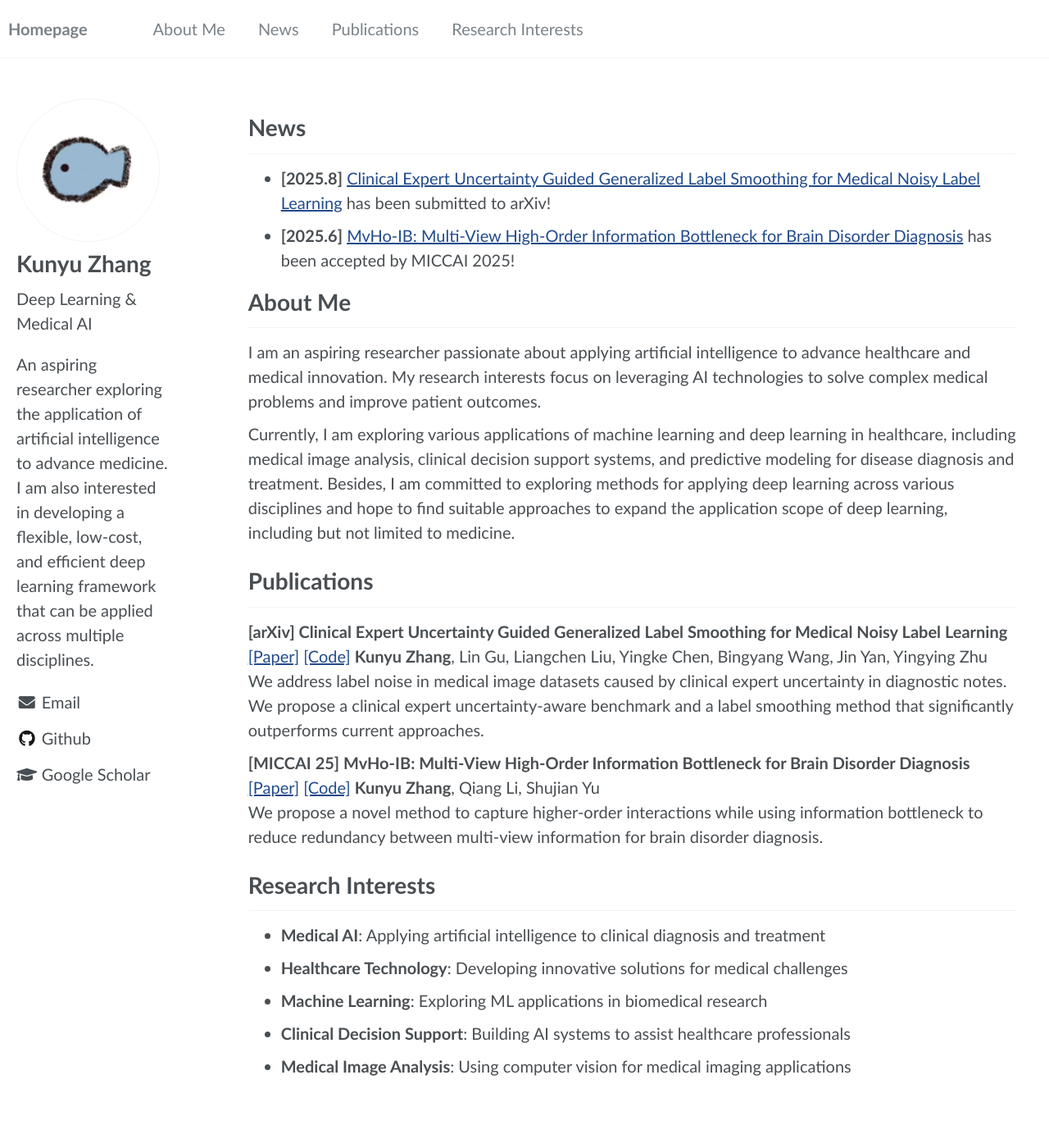
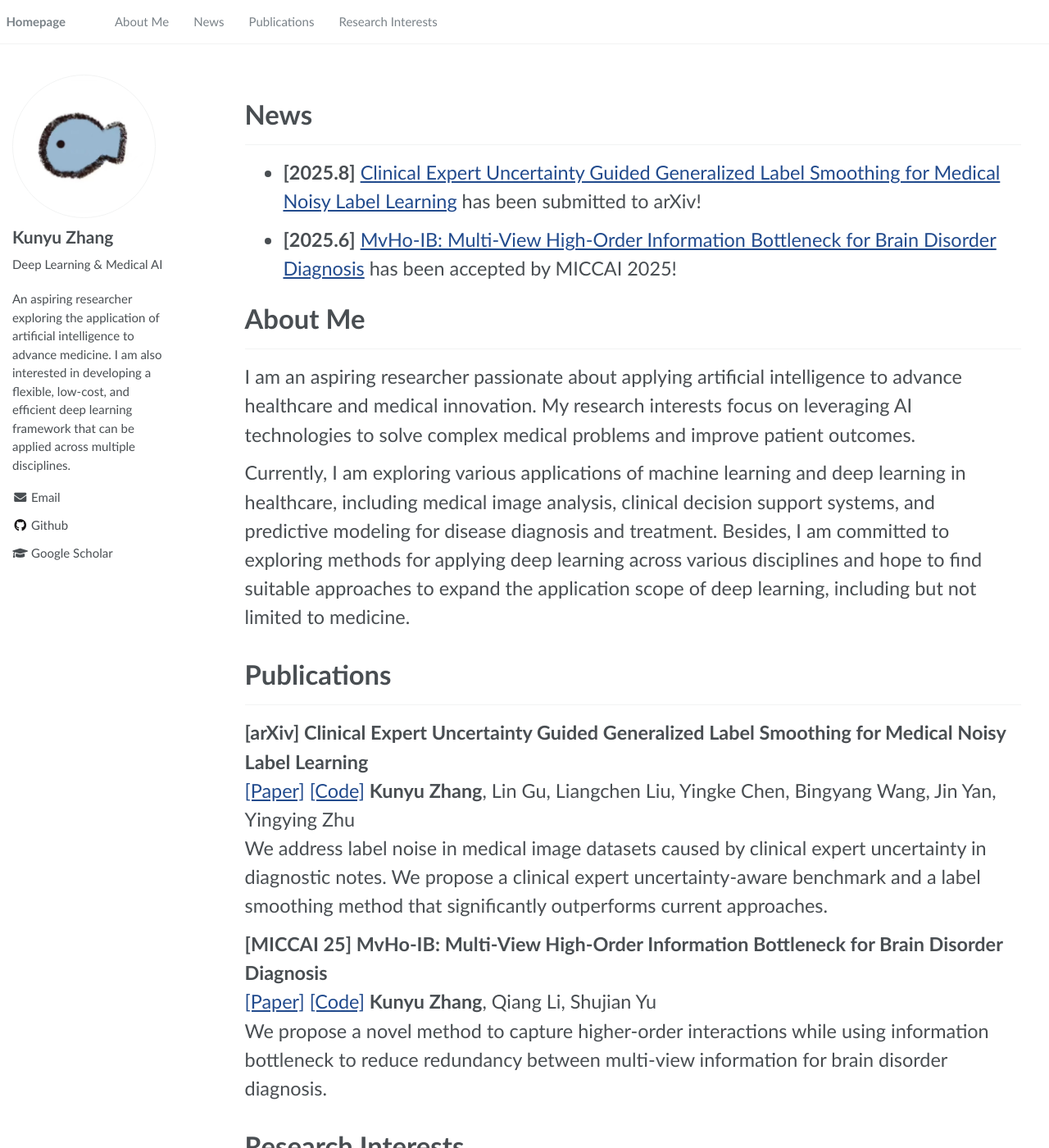
Before and after one commit to zky04/zky04.github.io, a Jekyll site: the page built from index.md, in a window 1280 px wide and 1400 px high. Shown: the whole window at 82% size. Built offline with Jekyll 4.4.1, drawn with Linux system fonts in a browser that asks for light colours; a file with an impossible date is left out.

Commit message:
change the size

```diff
--- a/assets/css/main.scss
+++ b/assets/css/main.scss
@@ -40,9 +40,14 @@
 @import "vendor/magnific-popup/magnific-popup";
 @import "print";
 
-// Global font size adjustment
-html {
+// Font size adjustment for main content only (exclude sidebar)
+.page__content {
     font-size: 1.25em;
+}
+
+// Keep sidebar at original font size
+.sidebar {
+    font-size: 1rem;
 }
 
 .paper-box {
```
